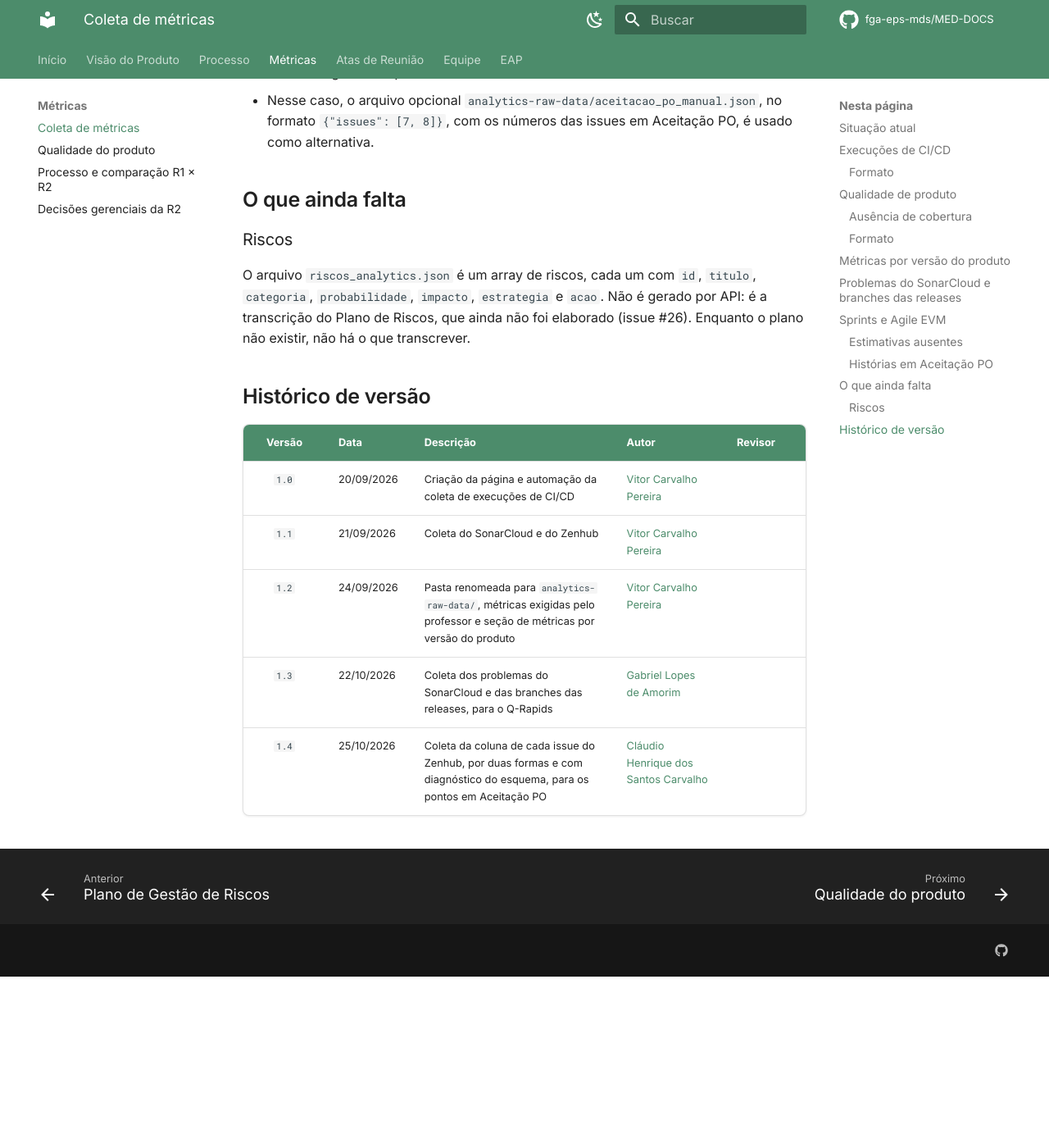
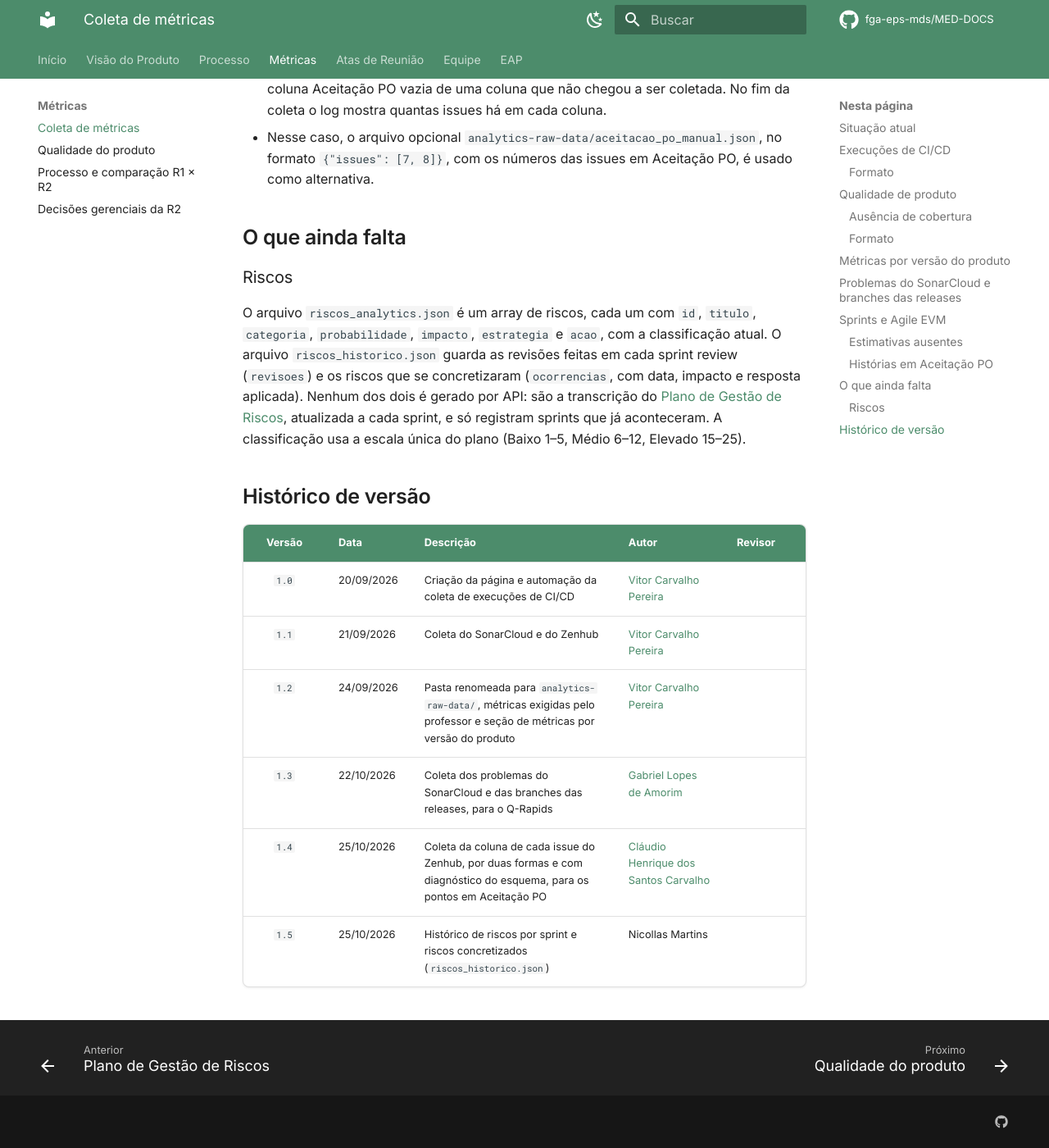
Before and after one commit to apollen27983/UNIEURO_MED-DOCS, an MkDocs documentation site: the page built from docs/metricas/coleta-de-metricas.md, in a window 1280 px wide and 1400 px high, scrolled down 5707 px. Shown: the whole window at 82% size. Built offline with MkDocs 1.6.1 and Material for MkDocs 9.7.7, drawn with Linux system fonts in a browser that asks for light colours; comment, search, counter and statistics services are not loaded; before the commit the page ends 6898 px from its top, so only the background shows below that; some of the changed text lies outside the part shown.

Commit message:
docs(riscos): unifica a escala, registra o R02 e a rotina de revisão por sprint

```diff
--- a/docs/metricas/coleta-de-metricas.md
+++ b/docs/metricas/coleta-de-metricas.md
@@ -16,7 +16,8 @@ Esta página descreve quais arquivos existem, quem os gera e o que falta.
 | `GitHub_API-Runs-*.json` | Fluxo de CI/CD (processo) | API do GitHub Actions | Automatizado |
 | `Sonar_API-Measures-*.json` | Qualidade de produto | API do SonarCloud | Automatizado |
 | `zenhub_analytics.json` | Sprints e Agile EVM (projeto) | API do Zenhub | Automatizado — depende do *secret* |
-| `riscos_analytics.json` | Matriz de Riscos (projeto) | Plano de Riscos | Pendente — depende da issue #26 |
+| `riscos_analytics.json` | Matriz de Riscos (projeto) | Plano de Riscos | Transcrito à mão a cada sprint review |
+| `riscos_historico.json` | Histórico por sprint e riscos concretizados | Plano de Riscos | Transcrito à mão a cada sprint review |
 | `fga-eps-mds-<repositório>-<data>-vX.Y.Z.json` | Métricas de cada versão do produto | Pipeline de release de APP e IA | Em revisão — ver [Métricas por versão](#metricas-por-versao-do-produto) |
 | `Sonar_API-Issues-*.json` | Q-Rapids, métricas m7 e m8 | API do SonarCloud | Automatizado — ver [Problemas do SonarCloud](#problemas-do-sonarcloud-e-branches-das-releases) |
 | `GitHub_API-Releases-*.json` | Q-Rapids, branch medida por release | API do GitHub | Automatizado |
@@ -235,9 +236,13 @@ Particularidades:
 ### Riscos
 
 O arquivo `riscos_analytics.json` é um array de riscos, cada um com `id`,
-`titulo`, `categoria`, `probabilidade`, `impacto`, `estrategia` e `acao`. Não é
-gerado por API: é a transcrição do Plano de Riscos, que ainda não foi elaborado
-(issue #26). Enquanto o plano não existir, não há o que transcrever.
+`titulo`, `categoria`, `probabilidade`, `impacto`, `estrategia` e `acao`, com a
+classificação atual. O arquivo `riscos_historico.json` guarda as revisões feitas em
+cada sprint review (`revisoes`) e os riscos que se concretizaram (`ocorrencias`, com
+data, impacto e resposta aplicada). Nenhum dos dois é gerado por API: são a
+transcrição do [Plano de Gestão de Riscos](../processo/riscos.md), atualizada a cada
+sprint, e só registram sprints que já aconteceram. A classificação usa a escala única
+do plano (Baixo 1–5, Médio 6–12, Elevado 15–25).
 
 ## Histórico de versão
 
@@ -248,3 +253,4 @@ gerado por API: é a transcrição do Plano de Riscos, que ainda não foi elabor
 | `1.2` | 24/09/2026 | Pasta renomeada para `analytics-raw-data/`, métricas exigidas pelo professor e seção de métricas por versão do produto | [Vitor Carvalho Pereira](https://github.com/vcpVitor) | |
 | `1.3` | 22/10/2026 | Coleta dos problemas do SonarCloud e das branches das releases, para o Q-Rapids | [Gabriel Lopes de Amorim](https://github.com/BrzGab) | |
 | `1.4` | 25/10/2026 | Coleta da coluna de cada issue do Zenhub, por duas formas e com diagnóstico do esquema, para os pontos em Aceitação PO | [Cláudio Henrique dos Santos Carvalho](https://github.com/claudiohsc) | |
+| `1.5` | 25/10/2026 | Histórico de riscos por sprint e riscos concretizados (`riscos_historico.json`) | Nicollas Martins | |
```
Also changed, not shown: docs/processo/riscos.md (+63 -4 lines).
